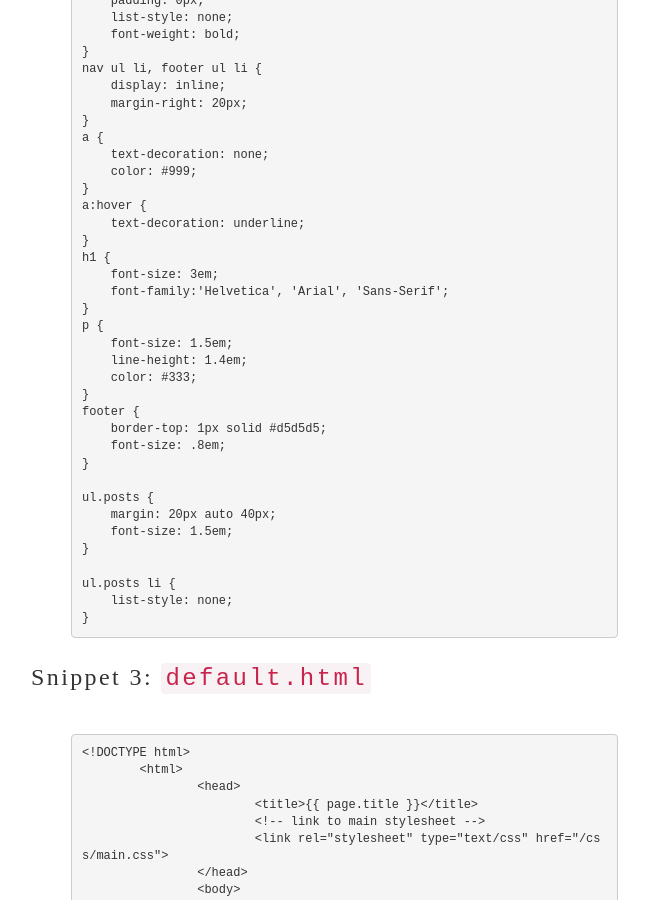
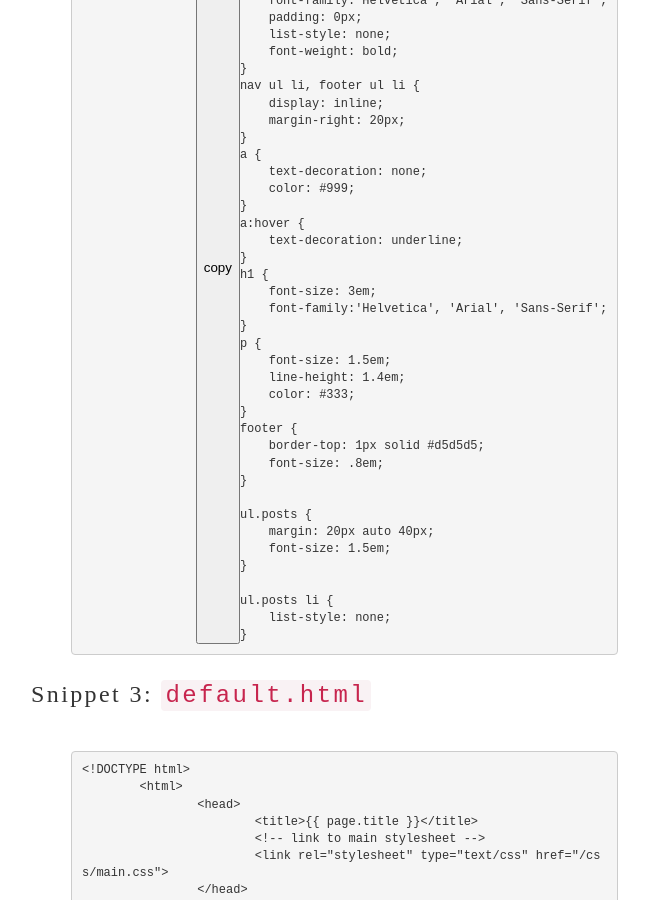
Before and after one commit to nhomenda/nhomenda.github.io, a Jekyll site: the page built from staff-day.html, in a window 1280 px wide and 900 px high, scrolled down 1131 px. Shown: the whole window, without its empty margins (161-810 px from the left). Built offline with Jekyll 4.4.1, drawn with Linux system fonts in a browser that asks for light colours.

Commit message:
Update staff-day.html

```diff
--- a/staff-day.html
+++ b/staff-day.html
@@ -37,7 +37,7 @@ date: 2026-07-09
 &lt;/html&gt;</code></pre>
 
 <p>Snippet 2: <code>main.css</code></p>
-<pre class="prettyprint">
+<pre class="prettyprint" id="two"><button onclick="copy_to_clipboard('two')">copy</button>
 body &lbrace;
     margin: 60px auto;
     width: 70%;
```
